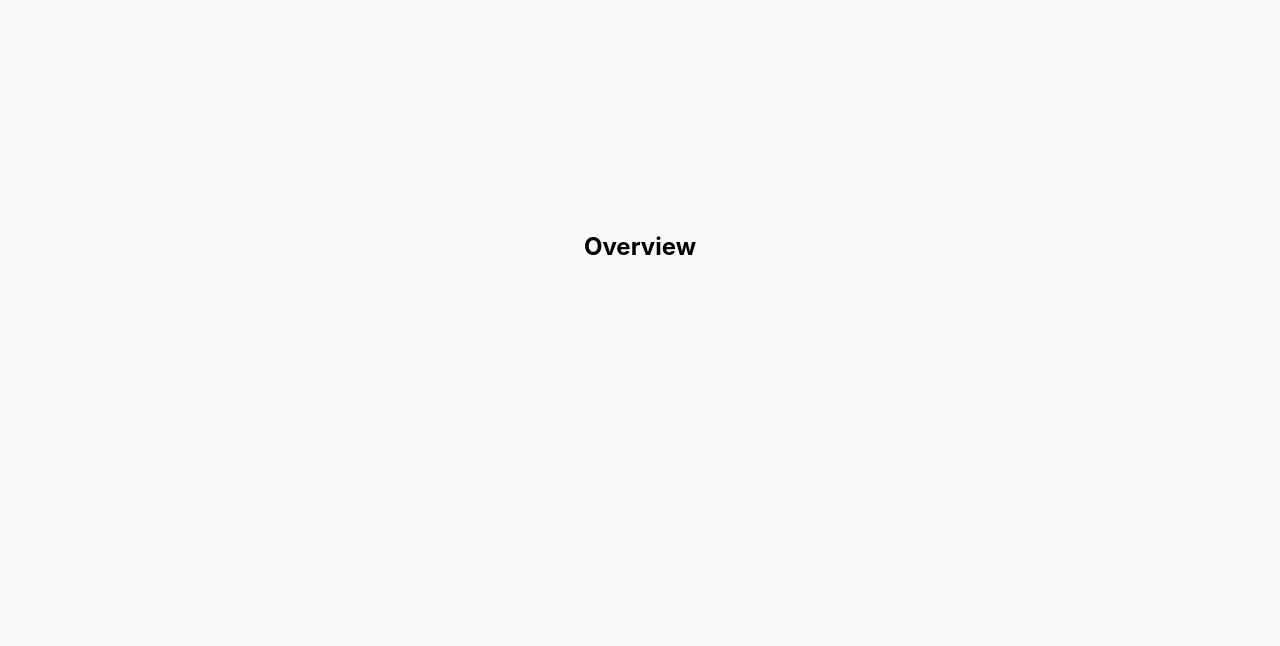
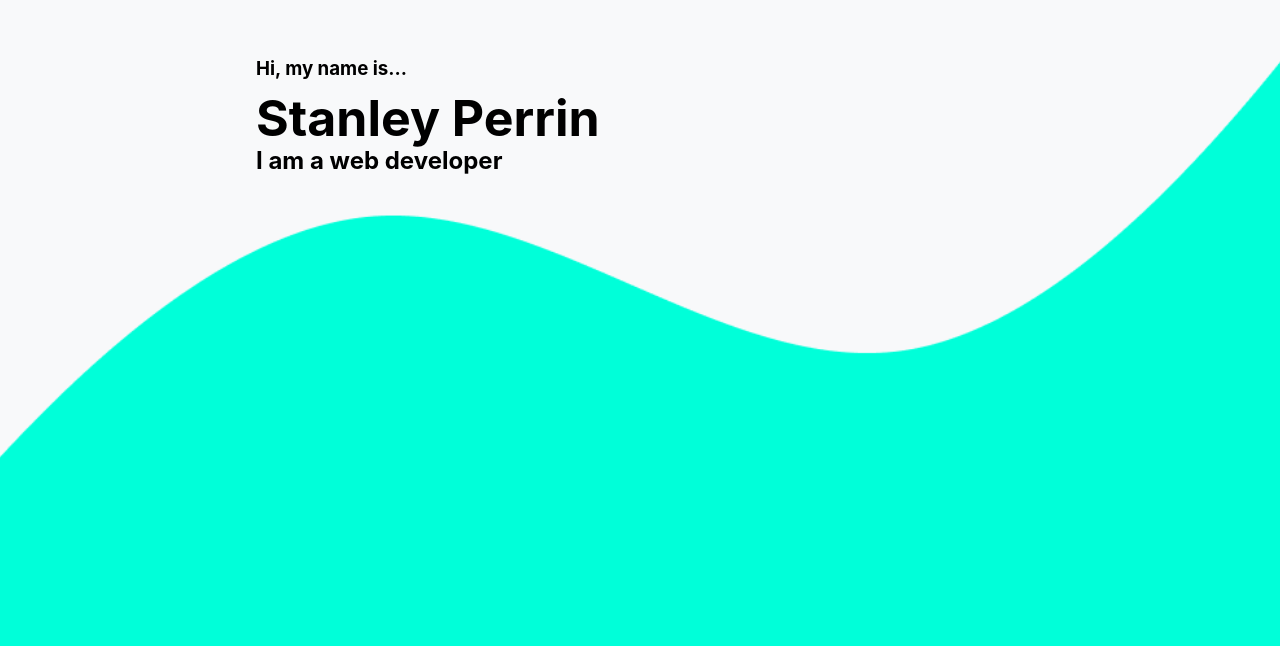
Before and after one commit to sperrin98/portfolio, a React (Create React App) app in the folder OneDrive/Desktop/portfolio/frontend/: page / in a window 1280 px wide. Shown: the part 154-800 px from the top of the page. Built offline with nearby package versions, Linux system fonts and the light colour scheme.

Commit message:
background

```diff
--- a/OneDrive/Desktop/portfolio/frontend/src/App.css
+++ b/OneDrive/Desktop/portfolio/frontend/src/App.css
@@ -1,6 +1,6 @@
-.App {
+/* .App {
   text-align: center;
-}
+} */
 
 .section {
   width: 100vw;
@@ -13,6 +13,28 @@
 }
 
 /* Optional: Add different background colors for each section for visual distinction */
+
+/* OVERVIEW PAGE */
+
+.intro {
+  position: absolute;
+  left: 20%;
+  top: 24%;
+}
+
+.my-name {
+  position: absolute;
+  left: 20%;
+  top: 25%;
+  font-size: 50px;
+}
+
+.job-title {
+  position: absolute;
+  left: 20%;
+  top: 35%;
+}
+
 #overview {
   background-color: #f8f9fa;
 }
--- a/OneDrive/Desktop/portfolio/frontend/src/App.js
+++ b/OneDrive/Desktop/portfolio/frontend/src/App.js
@@ -1,11 +1,25 @@
-import logo from './logo.svg';
+import React from 'react';
 import './App.css';
+import overviewImage from './assets/overview-bg.png'; // Adjust path based on where you place the image
 
 function App() {
   return (
     <div className="App">
-      <section className="section" id="overview">
-        <h1>Overview</h1>
+      <section
+        className="section"
+        id="overview"
+        style={{
+          backgroundImage: `url(${overviewImage})`, // Use the correct property and path
+          backgroundSize: 'cover',
+          backgroundPosition: 'center',
+          backgroundRepeat: 'no-repeat',
+        }}
+      >
+        <div className="overview-container">
+          <h3 className="intro">Hi, my name is...</h3>
+          <h2 className="my-name">Stanley Perrin</h2>
+          <h1 className="job-title">I am a web developer</h1>
+        </div>
       </section>
       <section className="section" id="about-me">
         <h1>About me</h1>
```
Also changed, not shown: OneDrive/Desktop/portfolio/frontend/src/assets/overview-bg.png (added).
